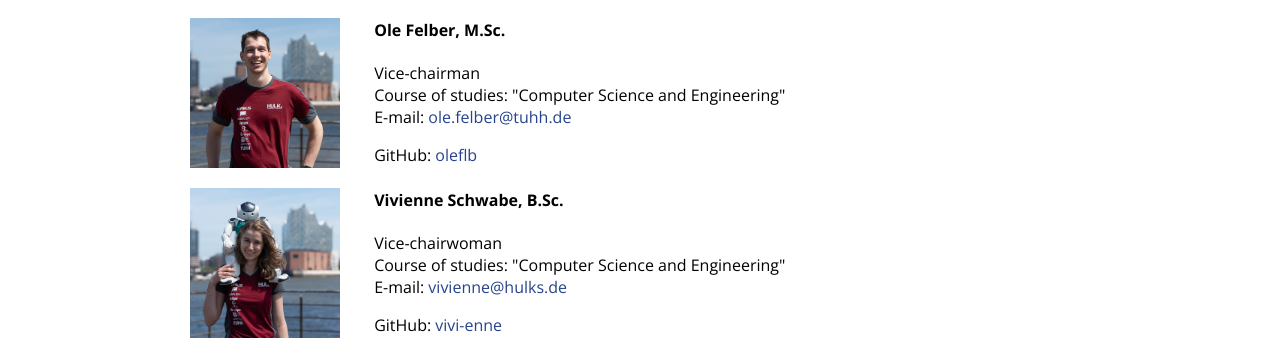
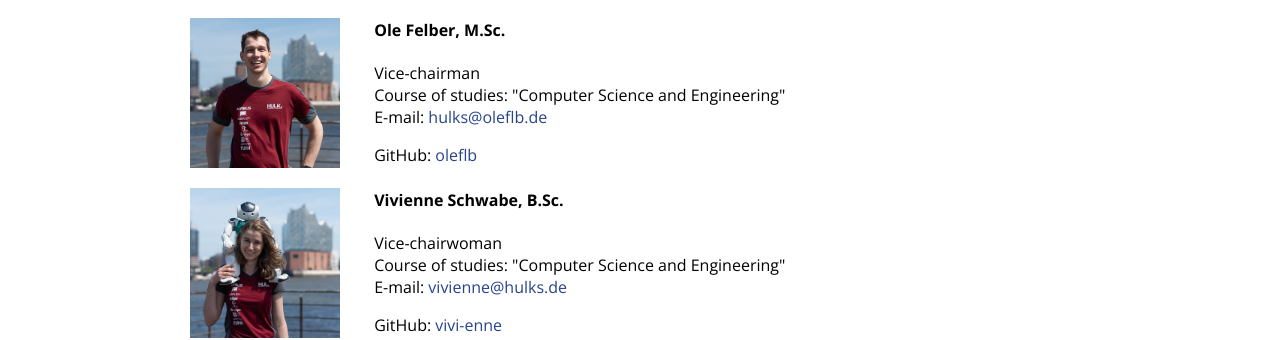
Before and after one commit to HULKs/hulks.github.io, a Jekyll site: the page built from team/team2026.html, in a window 1280 px wide and 900 px high, scrolled down 1451 px. Shown: the part 154-494 px from the top of the window. Built offline with Jekyll 4.4.1, drawn with Linux system fonts in a browser that asks for light colours.

Commit message:
Correct email address for Ole

```diff
--- a/team/team2026.html
+++ b/team/team2026.html
@@ -66,7 +66,7 @@ title: Team
             <p>
                 Vice-chairman <br />
                 Course of studies: "Computer Science and Engineering"<br />
-                E-mail: <a href="mailto:ole.felber@tuhh.de">ole.felber@tuhh.de</a>
+                E-mail: <a href="mailto:hulks@oleflb.de">hulks@oleflb.de</a>
             </p>
             GitHub: <a href="https://github.com/oleflb" target="_blank">oleflb</a>
         </div>
```
